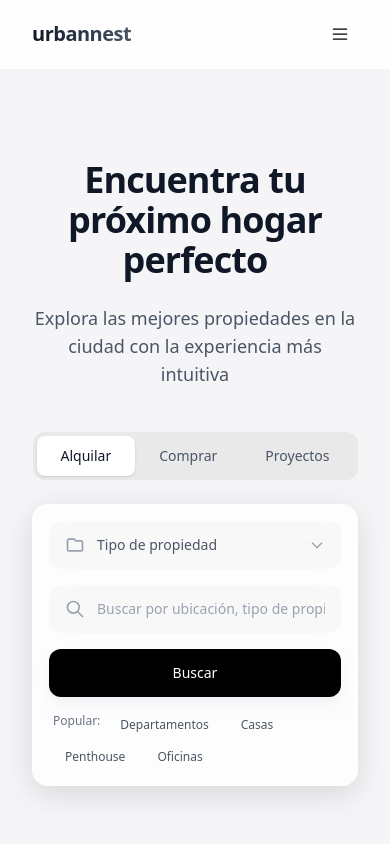
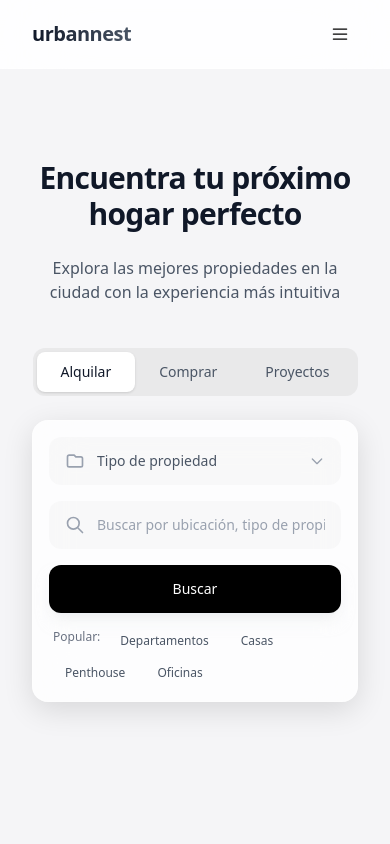
Before and after one commit to Russel-FS/ng-UrbanNest, an Angular app: page / in a window 390 px wide. Shown: the top 844 px of the page. Built offline with nearby package versions, Linux system fonts and the light colour scheme.

Commit message:
updating styles in the home component

```diff
--- a/src/app/presentation/pages/home/home.component.html
+++ b/src/app/presentation/pages/home/home.component.html
@@ -2,10 +2,10 @@
     <!-- Seccion principal -->
     <div class="min-h-[500px] flex flex-col items-center justify-center py-20 relative">
         <div class="text-center space-y-6 max-w-3xl mx-auto mb-11">
-            <h1 class="text-4xl md:text-5xl font-semibold tracking-tight text-gray-900">
+            <h1 class="text-3xl md:text-5xl font-semibold tracking-tight text-gray-900">
                 Encuentra tu próximo hogar perfecto
             </h1>
-            <p class="text-gray-600 text-lg">
+            <p class="text-gray-600 md:text-lg text-base">
                 Explora las mejores propiedades en la ciudad con la experiencia más intuitiva
             </p>
         </div>
```
